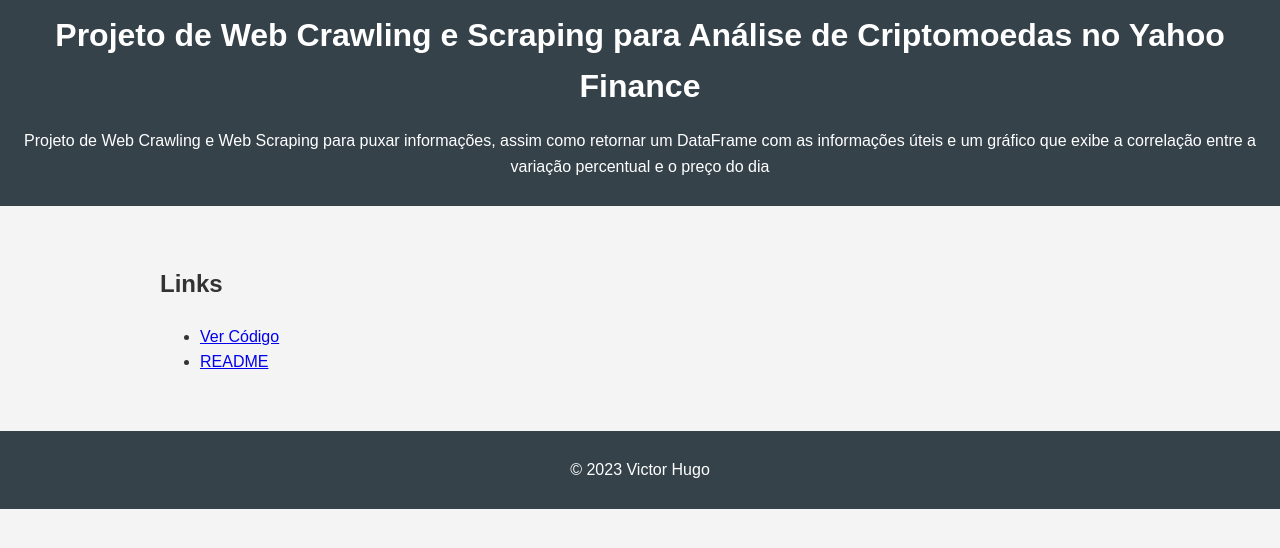
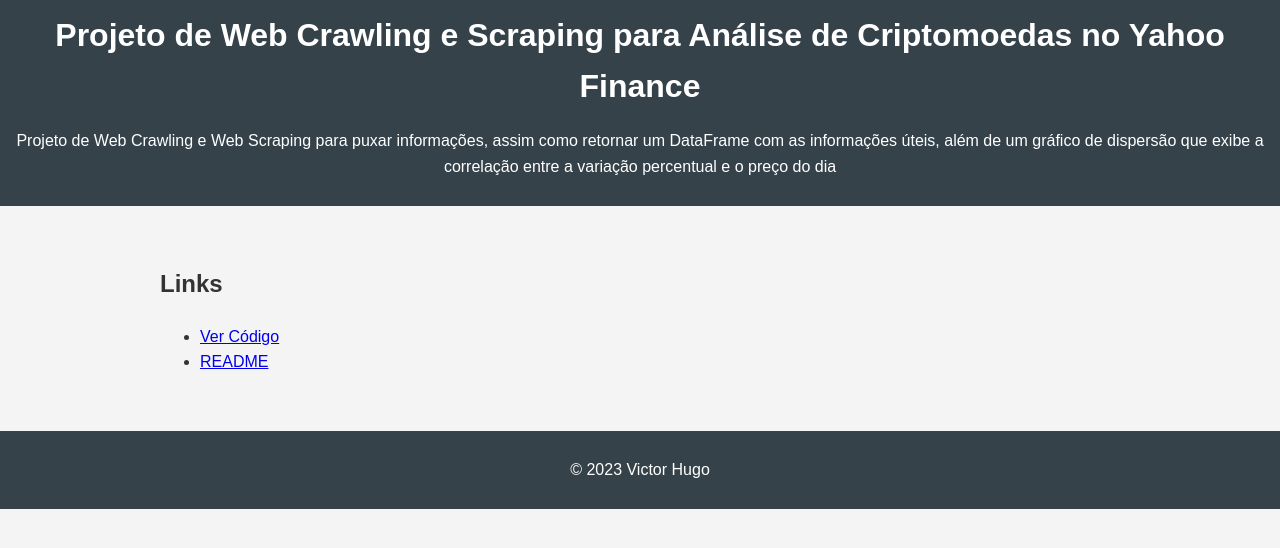
Before and after one commit to vhmartinsp/da-my-projects, a plain HTML site: page index.html in a window 1280 px wide. Drawn offline with Linux system fonts and the light colour scheme.

Commit message:
index.html

```diff
--- a/index.html
+++ b/index.html
@@ -41,7 +41,7 @@
 <body>
     <header>
       <h1>Projeto de Web Crawling e Scraping para Análise de Criptomoedas no Yahoo Finance</h1>
-      <p>Projeto de Web Crawling e Web Scraping para puxar informações, assim como retornar um DataFrame com as informações úteis e um gráfico que exibe a correlação entre a variação percentual e o preço do dia</p>
+      <p>Projeto de Web Crawling e Web Scraping para puxar informações, assim como retornar um DataFrame com as informações úteis, além de um gráfico de dispersão que exibe a correlação entre a variação percentual e o preço do dia</p>
     </header>
     <div class="container">
         <div class="main-content">
```
